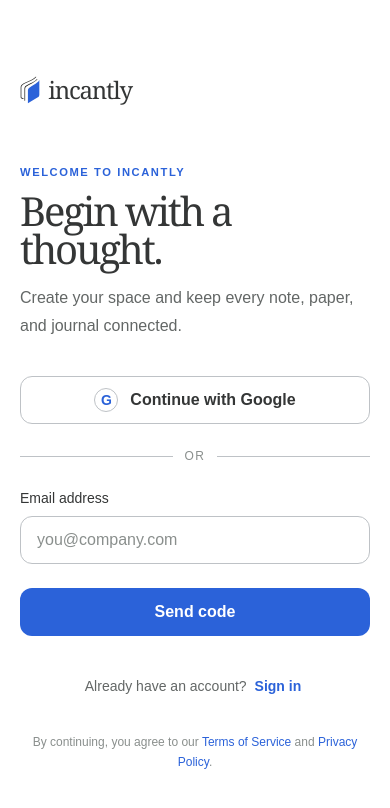
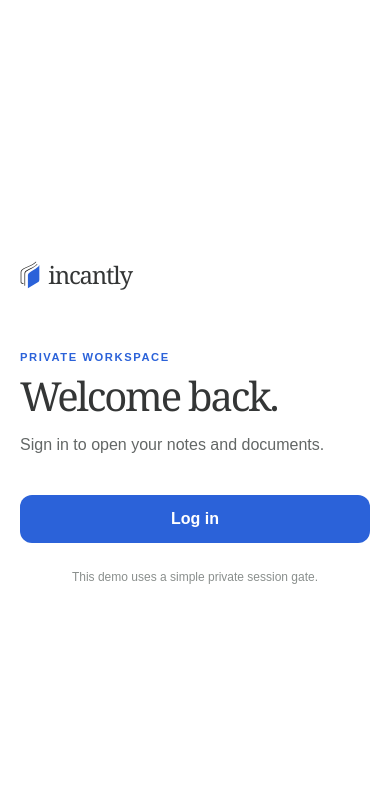
Before and after one commit to Incantly/web, a Next.js app: page /auth in a window 390 px wide. Shown: the top 808 px of the page. Built offline with nearby package versions, Linux system fonts and the light colour scheme.

Commit message:
feat(auth): gate document routes behind simple session
Protect notes, workspace, dashboard, and legacy pro routes with a session cookie. Replace the email placeholder flow with a single login action that creates the local demo session.

```diff
--- /dev/null
+++ b/src/app/api/auth/login/route.ts
@@ -0,0 +1,15 @@
+import { NextResponse } from 'next/server'
+
+export async function POST(request: Request) {
+  const body = await request.json().catch(() => ({})) as { next?: string }
+  const next = typeof body.next === 'string' && body.next.startsWith('/') ? body.next : '/notes'
+  const response = NextResponse.json({ next })
+  response.cookies.set('incantly_session', 'active', {
+    httpOnly: true,
+    sameSite: 'lax',
+    secure: process.env.NODE_ENV === 'production',
+    path: '/',
+    maxAge: 60 * 60 * 24 * 7,
+  })
+  return response
+}
--- a/src/components/product/AuthScreen.tsx
+++ b/src/components/product/AuthScreen.tsx
@@ -2,46 +2,22 @@
 
 import Image from 'next/image'
 import Link from 'next/link'
-import { Dithering } from '@paper-design/shaders-react'
 import { useRouter } from 'next/navigation'
-import { useState, type FormEvent } from 'react'
+import { useState } from 'react'
 
 export function AuthScreen() {
   const router = useRouter()
-  const [mode, setMode] = useState<'signin' | 'signup'>('signup')
-  const [email, setEmail] = useState('')
-  const [codeSent, setCodeSent] = useState(false)
-
-  const sendCode = (event: FormEvent) => {
-    event.preventDefault()
-    if (email.trim()) setCodeSent(true)
-  }
-
-  const verifyCode = (event: FormEvent) => {
-    event.preventDefault()
-    router.push('/notes')
-  }
-
-  const continueWithGoogle = () => {
-    router.push('/notes')
+  const [pending, setPending] = useState(false)
+  const signIn = async () => {
+    setPending(true)
+    const next = new URLSearchParams(window.location.search).get('next') ?? '/notes'
+    await fetch('/api/auth/login', { method: 'POST', headers: { 'content-type': 'application/json' }, body: JSON.stringify({ next }) })
+    router.push(next.startsWith('/') ? next : '/notes')
   }
 
   return (
     <main className="grid min-h-svh bg-canvas lg:grid-cols-[minmax(0,1.08fr)_minmax(28rem,0.92fr)]">
       <section className="relative hidden min-h-svh overflow-hidden border-r border-default bg-surface lg:flex lg:flex-col lg:justify-between lg:p-10 xl:p-14" aria-label="Incantly introduction">
-        <div aria-hidden="true" className="absolute inset-0 hidden opacity-90 motion-safe:block">
-          <Dithering
-            speed={0.25}
-            shape="warp"
-            type="4x4"
-            size={4}
-            scale={1}
-            frame={5929.724999967142}
-            colorBack="#00000000"
-            colorFront="#99CDFC"
-            style={{ width: '100%', height: '100%' }}
-          />
-        </div>
         <div className="absolute inset-0 bg-gradient-to-b from-canvas/10 via-canvas/20 to-canvas/85" />
         <Link href="/" className="relative z-10 flex w-fit items-center gap-2 font-display text-[1.7rem] tracking-[-0.055em] text-foreground no-underline">
           <Image src="/incantly-logo.svg" alt="" width={24} height={33} className="h-7 w-auto" /> incantly
@@ -57,31 +33,11 @@
           <Link href="/" className="mb-14 flex w-fit items-center gap-2 font-display text-[1.5rem] tracking-[-0.05em] text-foreground no-underline lg:hidden">
             <Image src="/incantly-logo.svg" alt="" width={22} height={30} className="h-7 w-auto" /> incantly
           </Link>
-          <p className="text-[0.7rem] font-bold uppercase tracking-[0.14em] text-button">Welcome to Incantly</p>
-          <h2 id="auth-heading" className="mt-3 font-display text-[clamp(2.5rem,6vw,4rem)] font-normal leading-[0.95] tracking-[-0.055em] text-foreground">{mode === 'signup' ? 'Begin with a thought.' : 'Welcome back.'}</h2>
-          <p className="mt-4 leading-7 text-muted">{mode === 'signup' ? 'Create your space and keep every note, paper, and journal connected.' : 'Continue where your curiosity left off.'}</p>
-
-          <button type="button" onClick={continueWithGoogle} className="mt-9 flex min-h-12 w-full items-center justify-center gap-3 rounded-xl border border-default bg-raised px-4 font-semibold text-foreground transition hover:border-strong hover:bg-surface">
-            <span className="grid size-6 place-items-center rounded-full border border-default text-sm font-bold text-button">G</span>
-            Continue with Google
-          </button>
-          <div className="my-6 flex items-center gap-3 text-xs uppercase tracking-[0.12em] text-subtle"><span className="h-px flex-1 bg-default" />or<span className="h-px flex-1 bg-default" /></div>
-
-          {codeSent ? (
-            <form className="grid gap-4" onSubmit={verifyCode}>
-              <p className="text-sm leading-6 text-muted">Enter the code we sent to <span className="font-semibold text-foreground">{email}</span>.</p>
-              <label className="grid gap-2 text-sm font-medium text-foreground">Code<input required inputMode="numeric" autoComplete="one-time-code" maxLength={6} className="min-h-12 rounded-xl border border-default bg-raised px-4 text-base font-normal tracking-[0.3em] outline-none placeholder:text-subtle focus:border-button" placeholder="000000" /></label>
-              <button type="submit" className="mt-2 min-h-12 rounded-xl bg-button px-5 font-semibold text-inverse transition hover:bg-button-hover">Verify code</button>
-              <p className="text-center text-sm text-muted">Wrong address? <button type="button" onClick={() => setCodeSent(false)} className="min-h-11 px-1 font-semibold text-button underline-offset-4 hover:underline">Use a different email</button></p>
-            </form>
-          ) : (
-            <form className="grid gap-4" onSubmit={sendCode}>
-              <label className="grid gap-2 text-sm font-medium text-foreground">Email address<input required type="email" autoComplete="email" value={email} onChange={(event) => setEmail(event.target.value)} className="min-h-12 rounded-xl border border-default bg-raised px-4 text-base font-normal outline-none placeholder:text-subtle focus:border-button" placeholder="you@company.com" /></label>
-              <button type="submit" className="mt-2 min-h-12 rounded-xl bg-button px-5 font-semibold text-inverse transition hover:bg-button-hover">Send code</button>
-            </form>
-          )}
-          <p className="mt-7 text-center text-sm text-muted">{mode === 'signup' ? 'Already have an account?' : 'New to Incantly?'} <button type="button" onClick={() => { setMode(mode === 'signup' ? 'signin' : 'signup'); setCodeSent(false) }} className="min-h-11 px-1 font-semibold text-button underline-offset-4 hover:underline">{mode === 'signup' ? 'Sign in' : 'Create an account'}</button></p>
-          <p className="mt-6 text-center text-xs leading-5 text-subtle">By continuing, you agree to our <Link href="#terms" className="text-button underline-offset-4 hover:underline">Terms of Service</Link> and <Link href="#privacy" className="text-button underline-offset-4 hover:underline">Privacy Policy</Link>.</p>
+          <p className="text-[0.7rem] font-bold uppercase tracking-[0.14em] text-button">Private workspace</p>
+          <h2 id="auth-heading" className="mt-3 font-display text-[clamp(2.5rem,6vw,4rem)] font-normal leading-[0.95] tracking-[-0.055em] text-foreground">Welcome back.</h2>
+          <p className="mt-4 leading-7 text-muted">Sign in to open your notes and documents.</p>
+          <button type="button" onClick={signIn} disabled={pending} className="mt-9 min-h-12 w-full rounded-xl bg-button px-5 font-semibold text-inverse transition hover:bg-button-hover disabled:opacity-60">{pending ? 'Signing in…' : 'Log in'}</button>
+          <p className="mt-6 text-center text-xs leading-5 text-subtle">This demo uses a simple private session gate.</p>
         </div>
       </section>
     </main>
--- /dev/null
+++ b/src/proxy.ts
@@ -0,0 +1,22 @@
+import { NextResponse, type NextRequest } from 'next/server'
+
+const protectedPaths = ['/notes', '/workspace', '/dashboard', '/pro']
+
+export function proxy(request: NextRequest) {
+  const isProtected = protectedPaths.some((path) =>
+    request.nextUrl.pathname === path || request.nextUrl.pathname.startsWith(`${path}/`),
+  )
+  const hasSession = request.cookies.get('incantly_session')?.value === 'active'
+
+  if (isProtected && !hasSession) {
+    const login = new URL('/auth', request.url)
+    login.searchParams.set('next', request.nextUrl.pathname)
+    return NextResponse.redirect(login)
+  }
+
+  return NextResponse.next()
+}
+
+export const config = {
+  matcher: ['/notes/:path*', '/workspace/:path*', '/dashboard/:path*', '/pro/:path*'],
+}
```
